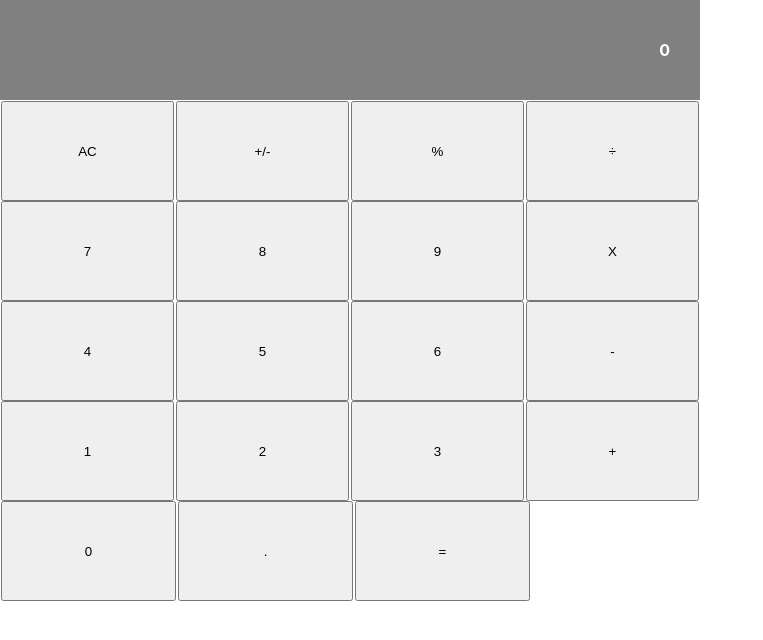
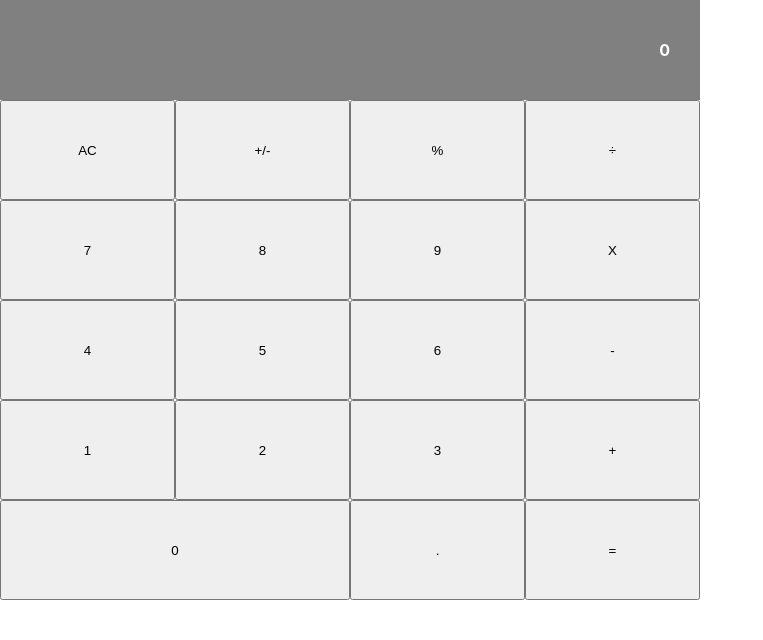
Before and after one commit to OdongAlican/calculator, a React (Create React App) app: page / in a window 1280 px wide. Shown: the top 640 px of the page, without its empty margins (0-763 px from the left). Built offline with nearby package versions, Linux system fonts and the light colour scheme.

Commit message:
add conditional styling for buttons

```diff
--- a/src/App.css
+++ b/src/App.css
@@ -25,7 +25,6 @@
 .btn-division {
   width: 25%;
   height: 100%;
-  padding: 1px;
 }
 
 .btn-style {
@@ -34,6 +33,12 @@
   cursor: pointer;
 }
 
-.zero-btn {
+.btn-style-new {
   width: 50%;
+  height: 100%;
 }
+
+.btn-style-new button {
+  width: 100%;
+  height: 100%;
+}
--- a/src/components/Button.js
+++ b/src/components/Button.js
@@ -1,12 +1,20 @@
 import React from 'react';
 import PropTypes from 'prop-types';
 
-function Button({ buttonName }) {
-  return (
-    <div className="btn-division">
-      <button type="button"className="btn-style" >{buttonName}</button>
-    </div>
-  );
+function Button({ buttonName, className}) {
+  if(buttonName === '0'){
+    return (
+      <div className = "btn-style-new" >
+        <button type="button" className = { className } >{buttonName}</button>
+      </div>
+    );
+  }else{
+    return (
+      <div className = "btn-division" >
+        <button type="button" className = { className } >{buttonName}</button>
+      </div>
+    );
+  }
 }
 
 Button.propTypes = {
--- a/src/components/ButtonPanel.js
+++ b/src/components/ButtonPanel.js
@@ -5,33 +5,33 @@ function ButtonPanel() {
   return (
     <div>
       <div className="button-sections">
-        <Button buttonName="AC" />
-        <Button buttonName="+/-" />
-        <Button buttonName="%" />
-        <Button buttonName="÷" />
+        <Button buttonName="AC" className="btn-style" />
+        <Button buttonName="+/-" className="btn-style"/>
+        <Button buttonName="%" className="btn-style"/>
+        <Button buttonName="÷" className="btn-style"/>
       </div>
       <div className="button-sections">
-        <Button buttonName="7" />
-        <Button buttonName="8" />
-        <Button buttonName="9" />
-        <Button buttonName="X" />
+        <Button buttonName="7" className="btn-style"/>
+        <Button buttonName="8" className="btn-style"/>
+        <Button buttonName="9" className="btn-style"/>
+        <Button buttonName="X" className="btn-style"/>
       </div>
       <div className="button-sections">
-        <Button buttonName="4" />
-        <Button buttonName="5" />
-        <Button buttonName="6" />
-        <Button buttonName="-" />
+        <Button buttonName="4" className="btn-style"/>
+        <Button buttonName="5" className="btn-style"/>
+        <Button buttonName="6" className="btn-style"/>
+        <Button buttonName="-" className="btn-style"/>
       </div>
       <div className="button-sections">
-        <Button buttonName="1" />
-        <Button buttonName="2" />
-        <Button buttonName="3" />
-        <Button buttonName="+" />
+        <Button buttonName="1" className="btn-style"/>
+        <Button buttonName="2" className="btn-style"/>
+        <Button buttonName="3" className="btn-style"/>
+        <Button buttonName="+" className="btn-style"/>
       </div>
       <div className="button-sections">
-        <Button buttonName="0" className="zero-btn"/>
-        <Button buttonName="." />
-        <Button buttonName="=" />
+        <Button buttonName="0" className="zero-btn" />
+        <Button buttonName="." className="btn-style"/>
+        <Button buttonName="=" className="btn-style"/>
       </div>
     </div>
   );
```
